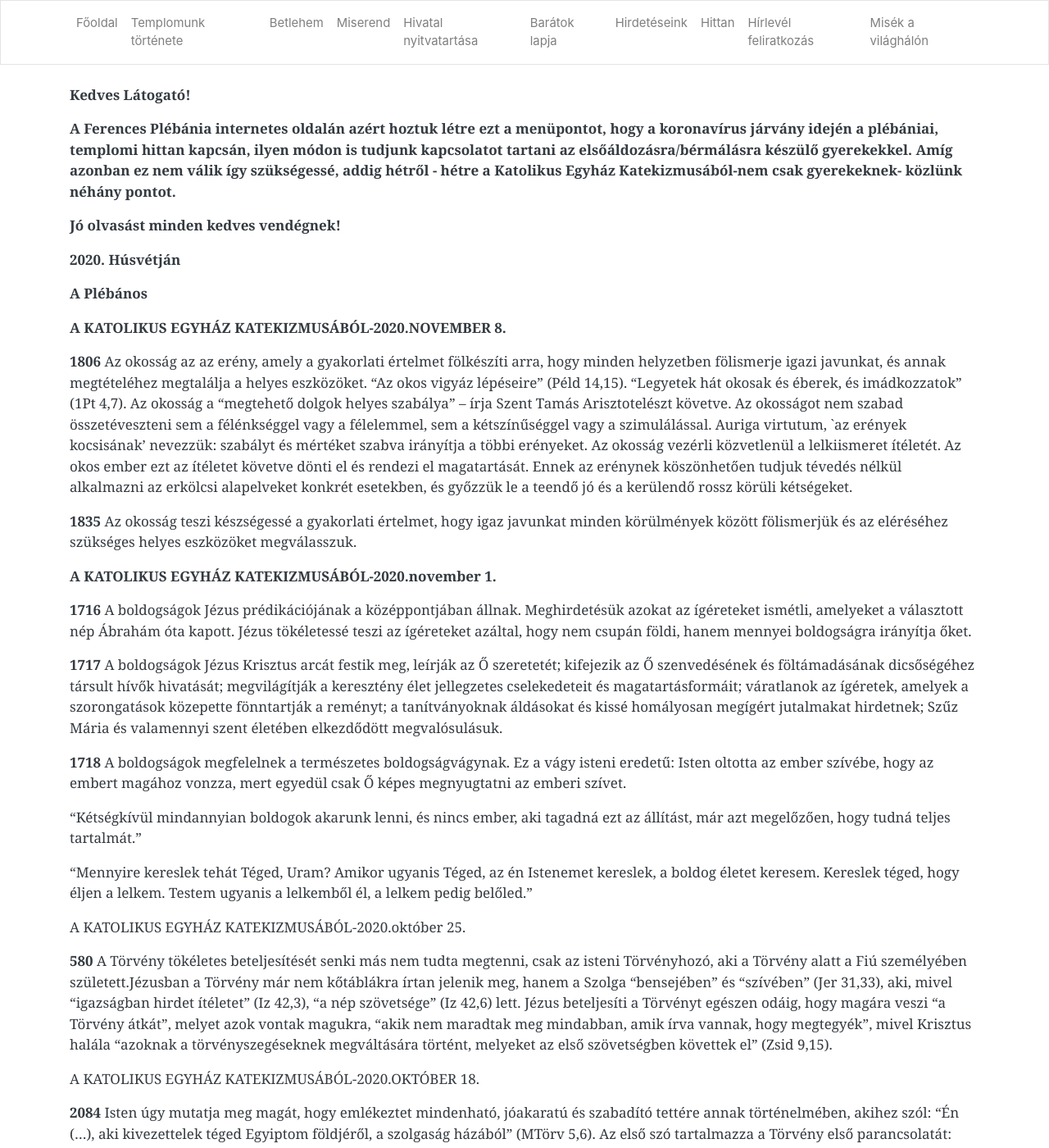
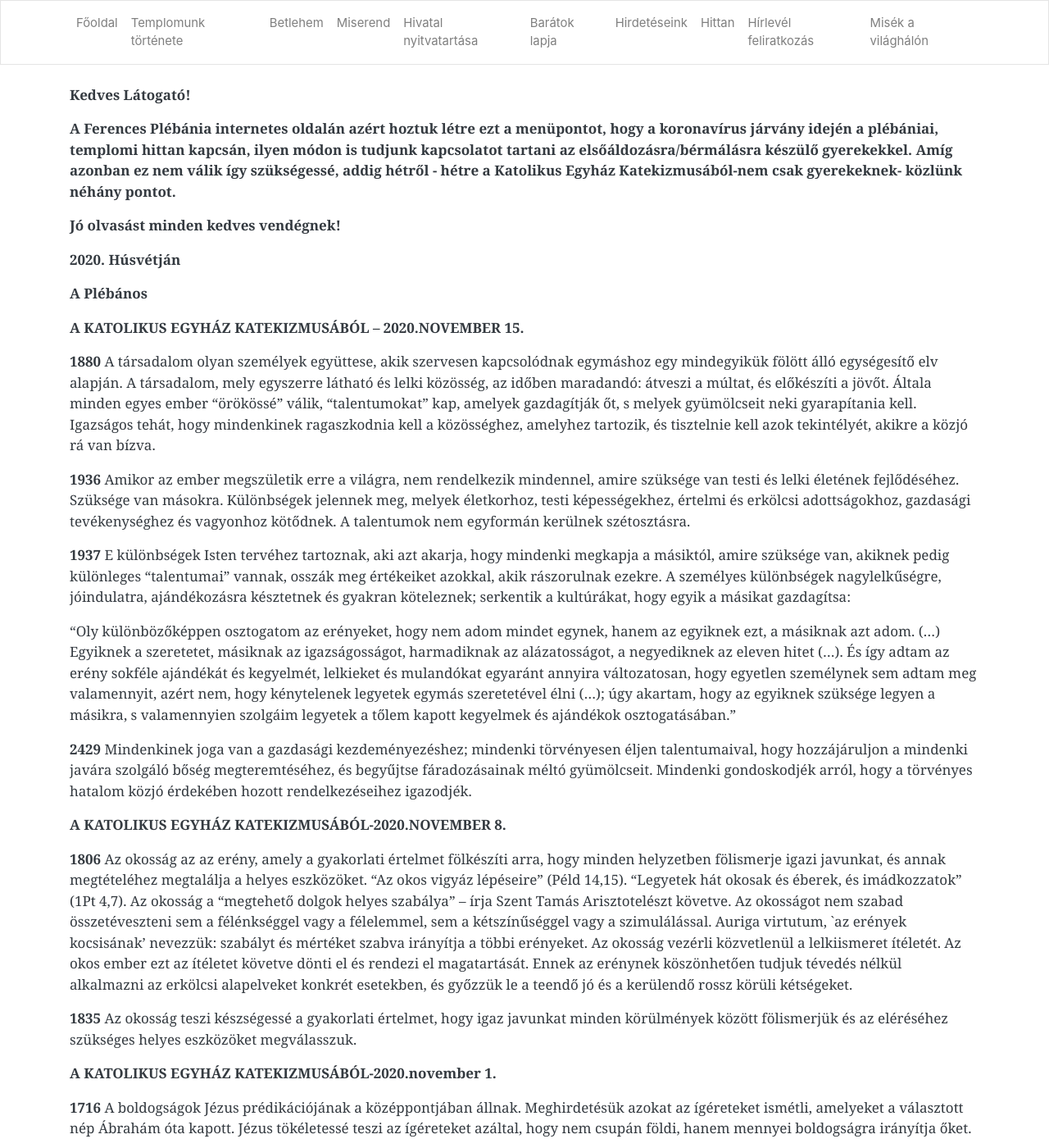
Before and after one commit to pecsi-ferences/pecsi-ferences.github.io, a Jekyll site: the page built from hittan.md, in a window 1280 px wide and 1400 px high. Shown: the whole window at 82% size. Built offline with Jekyll 4.4.1, drawn with Linux system fonts in a browser that asks for light colours; nearby versions of some CDN libraries.

Commit message:
Update from Forestry.io Zoltán Dohány updated hittan.md

```diff
--- a/hittan.md
+++ b/hittan.md
@@ -12,6 +12,18 @@ title: Hittan
 **2020. Húsvétján**
 
 **A Plébános**
+
+**A KATOLIKUS EGYHÁZ KATEKIZMUSÁBÓL – 2020.NOVEMBER 15.**
+
+**1880** A társadalom olyan személyek együttese, akik szervesen kapcsolódnak egymáshoz egy mindegyikük fölött álló egységesítő elv alapján. A társadalom, mely egyszerre látható és lelki közösség, az időben maradandó: átveszi a múltat, és előkészíti a jövőt. Általa minden egyes ember "örökössé" válik, "talentumokat" kap, amelyek gazdagítják őt, s melyek gyümölcseit neki gyarapítania kell. Igazságos tehát, hogy mindenkinek ragaszkodnia kell a közösséghez, amelyhez tartozik, és tisztelnie kell azok tekintélyét, akikre a közjó rá van bízva.
+
+**1936** Amikor az ember megszületik erre a világra, nem rendelkezik mindennel, amire szüksége van testi és lelki életének fejlődéséhez. Szüksége van másokra. Különbségek jelennek meg, melyek életkorhoz, testi képességekhez, értelmi és erkölcsi adottságokhoz, gazdasági tevékenységhez és vagyonhoz kötődnek. A talentumok nem egyformán kerülnek szétosztásra.
+
+**1937** E különbségek Isten tervéhez tartoznak, aki azt akarja, hogy mindenki megkapja a másiktól, amire szüksége van, akiknek pedig különleges "talentumai" vannak, osszák meg értékeiket azokkal, akik rászorulnak ezekre. A személyes különbségek nagylelkűségre, jóindulatra, ajándékozásra késztetnek és gyakran köteleznek; serkentik a kultúrákat, hogy egyik a másikat gazdagítsa:
+
+"Oly különbözőképpen osztogatom az erényeket, hogy nem adom mindet egynek, hanem az egyiknek ezt, a másiknak azt adom. (...) Egyiknek a szeretetet, másiknak az igazságosságot, harmadiknak az alázatosságot, a negyediknek az eleven hitet (...). És így adtam az erény sokféle ajándékát és kegyelmét, lelkieket és mulandókat egyaránt annyira változatosan, hogy egyetlen személynek sem adtam meg valamennyit, azért nem, hogy kénytelenek legyetek egymás szeretetével élni (...); úgy akartam, hogy az egyiknek szüksége legyen a másikra, s valamennyien szolgáim legyetek a tőlem kapott kegyelmek és ajándékok osztogatásában."
+
+**2429** Mindenkinek joga van a gazdasági kezdeményezéshez; mindenki törvényesen éljen talentumaival, hogy hozzájáruljon a mindenki javára szolgáló bőség megteremtéséhez, és begyűjtse fáradozásainak méltó gyümölcseit. Mindenki gondoskodjék arról, hogy a törvényes hatalom közjó érdekében hozott rendelkezéseihez igazodjék.
 
 **A KATOLIKUS EGYHÁZ KATEKIZMUSÁBÓL-2020.NOVEMBER 8.**
 
```
